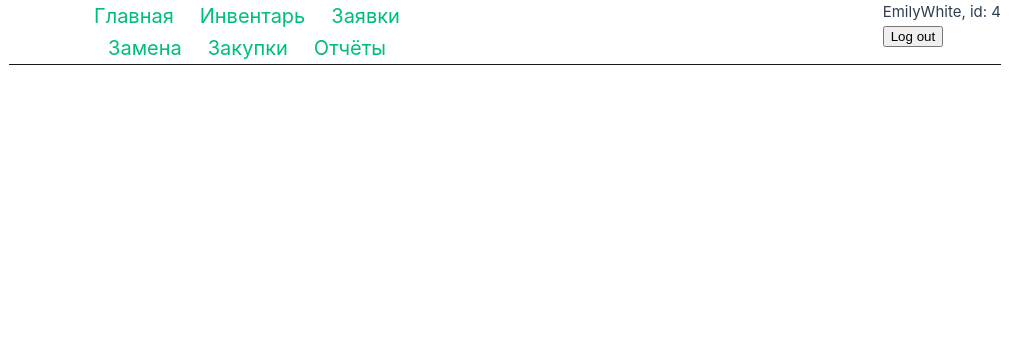
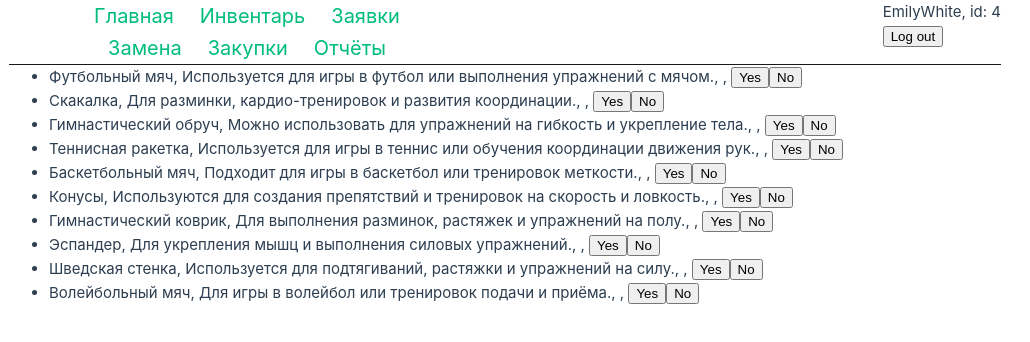
Before and after one commit to Fedormak/Sports_equipment_management, a Vue app in the folder vue-project/: page /applications in a window 1280 px wide. Shown: the top 342 px of the page, without its empty margins (135-1165 px from the left). Built offline with nearby package versions, Linux system fonts and the light colour scheme.

Commit message:
localversion

```diff
--- a/vue-project/package.json
+++ b/vue-project/package.json
@@ -4,7 +4,7 @@
   "private": true,
   "type": "module",
   "scripts": {
-    "dev": "vite",
+    "dev": "vite --host",
     "build": "run-p type-check \"build-only {@}\" --",
     "preview": "vite preview",
     "build-only": "vite build",
--- a/vue-project/src/page/PageApplications.vue
+++ b/vue-project/src/page/PageApplications.vue
@@ -55,10 +55,8 @@ export default {
       })
     },
     doneApplication(id) {
-      this.$store.commit("doneApplication", {
-        id_items: this.id_item,
-        id_user: this.idUser
-      } )
+      this.$store.commit("doneApplication", {id: id,id_items: this.id_item,id_user: this.idUser})
+      this.allApplication = this.$store.getters.getAllApplication
     }
   }
 }
--- a/vue-project/state/modules/application.js
+++ b/vue-project/state/modules/application.js
@@ -2,7 +2,18 @@ import store from "../store"
 
 const moduleApplication = {
     state: () => ({
-        application: []
+        application: [
+            { id: 1, name: "Футбольный мяч", discription: "Используется для игры в футбол или выполнения упражнений с мячом.", IdItems: 2, IdUser: 5 },
+            { id: 2, name: "Скакалка", discription: "Для разминки, кардио-тренировок и развития координации.", IdItems: 5, IdUser: 3 },
+            { id: 3, name: "Гимнастический обруч", discription: "Можно использовать для упражнений на гибкость и укрепление тела.", IdItems: 7, IdUser: 8 },
+            { id: 4, name: "Теннисная ракетка", discription: "Используется для игры в теннис или обучения координации движения рук.", IdItems: 4, IdUser: 2 },
+            { id: 5, name: "Баскетбольный мяч", discription: "Подходит для игры в баскетбол или тренировок меткости.", IdItems: 1, IdUser: 6 },
+            { id: 6, name: "Конусы", discription: "Используются для создания препятствий и тренировок на скорость и ловкость.", IdItems: 8, IdUser: 1 },
+            { id: 7, name: "Гимнастический коврик", discription: "Для выполнения разминок, растяжек и упражнений на полу.", IdItems: 3, IdUser: 7 },
+            { id: 8, name: "Эспандер", discription: "Для укрепления мышц и выполнения силовых упражнений.", IdItems: 10, IdUser: 4 },
+            { id: 9, name: "Шведская стенка", discription: "Используется для подтягиваний, растяжки и упражнений на силу.", IdItems: 6, IdUser: 3 },
+            { id: 10, name: "Волейбольный мяч", discription: "Для игры в волейбол или тренировок подачи и приёма.", IdItems: 9, IdUser: 2 }
+          ]
     }),
     getters: {
         getAllApplication(state) {
@@ -34,12 +45,17 @@ const moduleApplication = {
             user.application.push(newApplication)
         },
         doneApplication(state, data){
-            state.application.splice(data.id - 1)
+
+            let state2 = state.application.filter(i => i.id !== data.id)
+
+            state.application = state2
+
+            console.log(state.application)
 
             let item = store.getters.takeEqupmentById(data.id_items)
 
             let date = [item, data.id_user]
-            store.mutations.pinToUserEqupment(date)
+            store.commit("pinToUserEqupment", date)
         }
     }
 }
--- a/vue-project/state/modules/users.js
+++ b/vue-project/state/modules/users.js
@@ -5,8 +5,17 @@ const moduleUsers = {
             userName: "EmilyWhite",
             userLogin: "emilywhite",
             password: "zxcvb",
-            breakdown_complaints: [],
             application: [],
+            breakdown_complaints: [
+                {
+                    id: 6,
+                    name: "Порванные перчатки",
+                    description: "Перчатки для бокса порвались на швах.",
+                    status: "В процессе ремонта",
+                    idEquipment: 6,
+                    idCreater: 4
+                  },
+            ],
             inventory: [],
             permission: "admin"
         },
```
